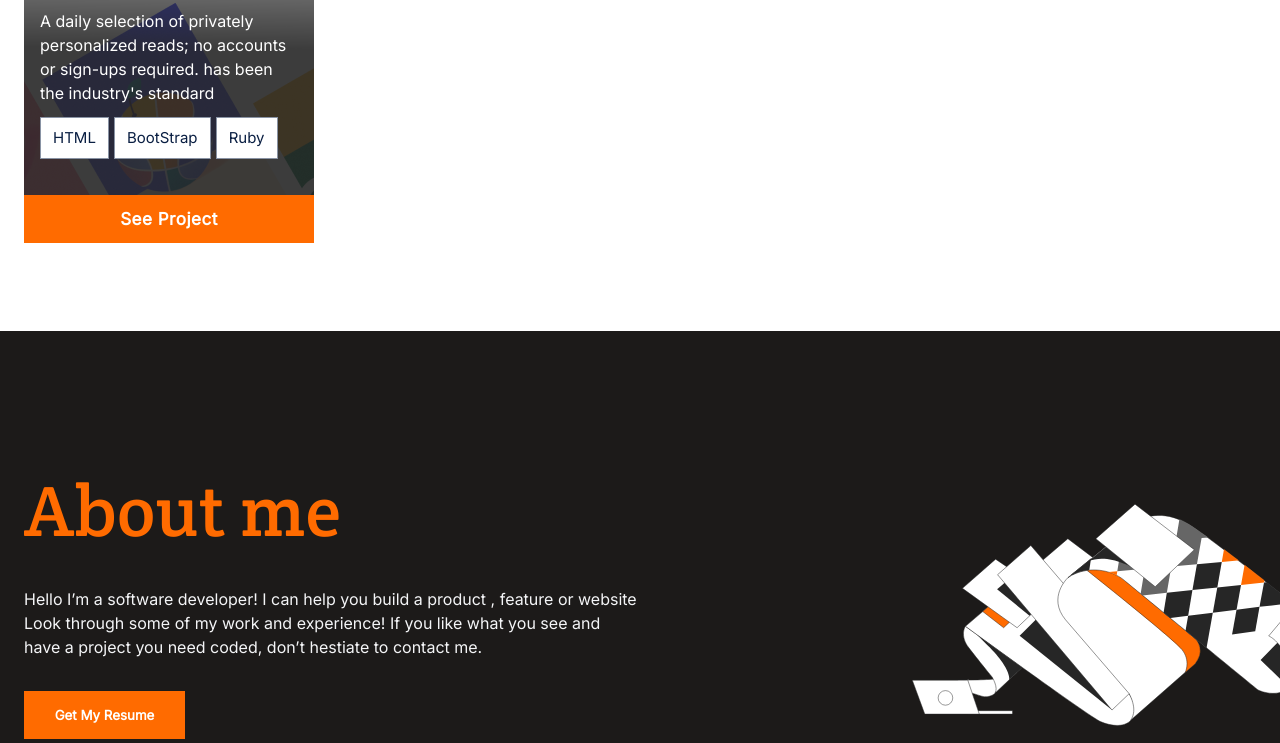
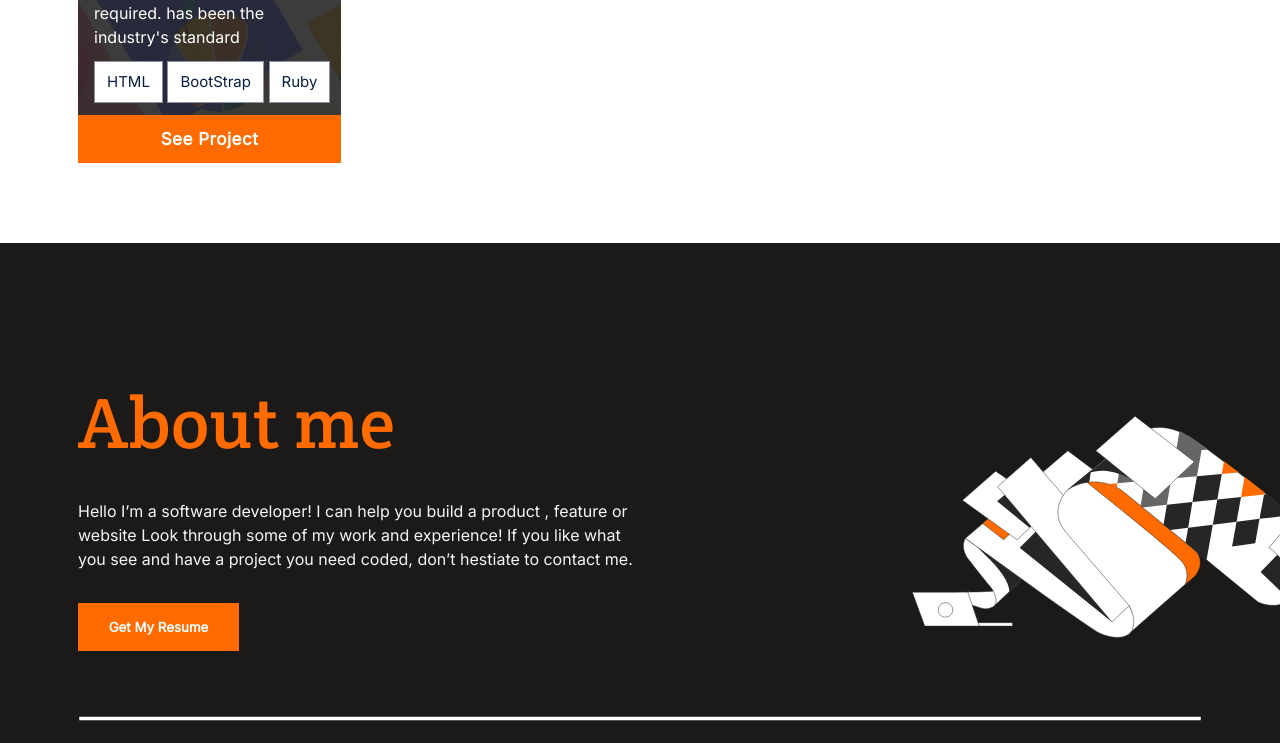
Before and after one commit to abeltsew/portfolio, a plain HTML site: page index.html in a window 1280 px wide. Shown: the part 1871-2614 px from the top of the page. Drawn offline with Linux system fonts and the light colour scheme.

Commit message:
Adjust work and About's padding

```diff
--- a/style.css
+++ b/style.css
@@ -583,6 +583,11 @@ footer {
     align-items: start;
   }
 
+  .about,
+  .work {
+    padding: 1rem 4.875rem;
+  }
+
   .aboutTools {
     align-items: start;
     justify-items: center;
```
